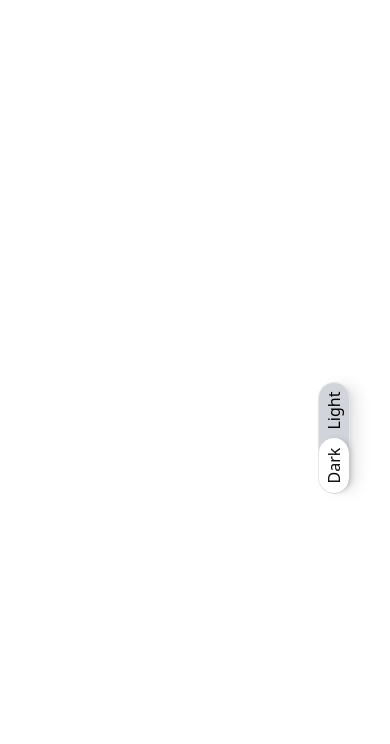
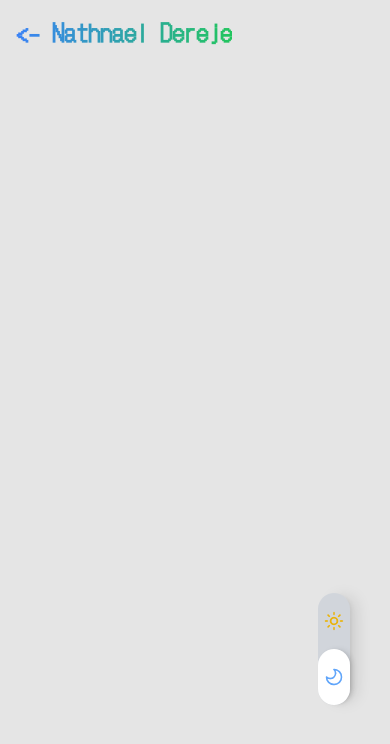
Before and after one commit to NathanZlion/Portfolio, a Next.js app: page / in a window 390 px wide. Shown: the top 744 px of the page. Built offline with nearby package versions, Linux system fonts and the light colour scheme.

Commit message:
Add logo to screen, adjust the modetoggle for mobile and desktop

```diff
--- /dev/null
+++ b/src/app/components/logo-component.tsx
@@ -0,0 +1,42 @@
+import * as React from "react"
+import { cva, type VariantProps } from "class-variance-authority"
+import { cn } from "@/lib/utils"
+
+
+const logoVariants = cva(
+    "fixed top-0 left-0 z-50 p-4 bg-background w-fit",
+    {
+        variants: {
+            variant: {
+                default: "",
+            },
+        },
+        defaultVariants: {
+            variant: "default",
+        },
+    }
+)
+
+export interface LogoProps
+    extends React.HTMLAttributes<HTMLDivElement>,
+    VariantProps<typeof logoVariants> {
+    asChild?: boolean
+}
+
+const Logo = React.forwardRef<HTMLDivElement, LogoProps>(
+    ({ className, variant, asChild = false, ...props }, ref) => {
+        return (
+            <header className={cn(logoVariants({ variant, className }))} ref={ref} {...props}>
+                <div className="flex items-center gap-2">
+                    <span className="text-2xl font-bold font-dotGothic bg-clip-text text-transparent bg-gradient-to-r from-blue-500 to-green-500">
+                        &lt;- Nathnael Dereje
+                    </span>
+                </div>
+            </header>
+        )
+    }
+)
+
+Logo.displayName = "Logo"
+
+export { Logo, logoVariants }
--- a/src/app/globals.css
+++ b/src/app/globals.css
@@ -12,7 +12,8 @@
 
 @layer base {
   :root {
-    --background: 0 0% 100%;
+    /* --background: 0 % 100%; */
+    --background: 0 0% 89.9%;
     --foreground: 0 0% 3.9%;
     --card: 0 0% 100%;
     --card-foreground: 0 0% 3.9%;
--- a/src/app/layout.tsx
+++ b/src/app/layout.tsx
@@ -3,6 +3,7 @@ import localFont from "next/font/local";
 import "./globals.css";
 import { ThemeProvider } from "next-themes";
 import { ModeToggle } from "@/components/ui/mode_toggle";
+import { Logo } from "./components/logo-component";
 
 const geistSans = localFont({
   src: "./fonts/GeistVF.woff",
@@ -62,16 +63,9 @@ export default function RootLayout({
           enableSystem
           disableTransitionOnChange
         >
-          {/* Nav logo goes here */}
-
-          {/*  */}
-          <ModeToggle
-            orientation={"vertical"}
-            className="fixed top-1/2 border right-0"
-          />
-
+          <Logo />
+          <ModeToggle orientation={"vertical"} />
           {children}
-
           {/* sidebar goes here */}
 
         </ThemeProvider>
--- a/src/app/page.tsx
+++ b/src/app/page.tsx
@@ -1,7 +1,8 @@
 
 export default function Home() {
   return (
-    <div className="grid grid-rows-[20px_1fr_20px] items-center justify-items-center min-h-screen p-8 pb-20 gap-16 sm:p-20 font-[family-name:var(--font-geist-sans)]">
+    // <div className="flex-0 p-0 m-0 border"></div>
+    <div className="grid grid-rows-[20px_1fr_20px] items-center justify-items-center min-h-screen p-4 pb-20 gap-16 sm:p-20 font-[family-name:var(--font-geist-sans)]">
     </div>
   );
 }
--- a/src/components/ui/mode_toggle.tsx
+++ b/src/components/ui/mode_toggle.tsx
@@ -4,14 +4,20 @@ import { useTheme } from "next-themes"
 import { forwardRef, useEffect, useState } from "react"
 import { cva, VariantProps } from "class-variance-authority"
 import { cn } from "@/lib/utils"
+import { useIsMobile } from "@/hooks/use-mobile"
+import { Moon, Sun } from "lucide-react"
 
 const modeToggleVariants = cva(
-    "shadow-lg text-base w-28 h-8 flex items-center bg-gray-300 dark:bg-gray-800 rounded-full cursor-pointer p-0",
+    "fixed shadow-lg text-base w-28 h-8 flex items-center bg-gray-300 dark:bg-gray-800 rounded-full cursor-pointer p-0 top-3/4",
     {
         variants: {
             orientation: {
                 horizontal: "",
                 vertical: "-rotate-90",
+            },
+            isMobile: {
+                true: "right-0",
+                false: "left-0",
             },
         },
         defaultVariants: {
@@ -54,6 +60,7 @@ const ModeToggle = forwardRef<HTMLDivElement, ModeToggleProps>(
     ({ className, orientation, ...props }, ref) => {
         const { theme, setTheme } = useTheme()
         const [mounted, setMounted] = useState(false)
+        const isMobile = useIsMobile()
 
         useEffect(() => {
             setMounted(true)
@@ -65,26 +72,47 @@ const ModeToggle = forwardRef<HTMLDivElement, ModeToggleProps>(
             setTheme(theme === "dark" ? "light" : "dark")
         }
 
+        const isLight = theme === "light"
+
         return (
             <div
                 ref={ref}
-                className={cn(className, modeToggleVariants({ orientation }))}
+                className={cn(className, modeToggleVariants({ orientation, isMobile: isMobile }))}
                 onClick={toggleTheme}
                 {...props}
             >
                 <div className="w-full h-full flex items-center justify-between font-medium text-black dark:text-white">
-                    <div className="w-full text-center">Dark</div>
-                    <div className="w-full text-center">Light</div>
+                    {isMobile ? (
+                        <>
+                            <div className="flex justify-center items-center w-full">
+                                <Moon className="text-blue-400" size={20} />
+                            </div>
+                            <div className="flex justify-center items-center w-full">
+                                <Sun className="text-yellow-500" size={20} />
+                            </div>
+                        </>
+                    ) : (
+                        <>
+                            <div className="w-full text-center">Dark</div>
+                            <div className="w-full text-center">Light</div>
+                        </>
+                    )}
                 </div>
+
 
                 <div
                     className={cn(
                         overlayVariants({
                             orientation,
-                            theme: theme === "light" ? "light" : "dark",
+                            theme: isLight ? "light" : "dark",
                         })
                     )}>
-                    <span>{theme === "light" ? "Light" : "Dark"}</span>
+
+                    {
+                        isMobile ?
+                            isLight ? <Sun className="text-yellow-500" size={20} /> : <Moon className="text-blue-400" size={20} /> :
+                            <span className="w-full text-center">{isLight ? "Light" : "Dark"}</span>
+                    }
                 </div>
             </div>
         )
```
Also changed, not shown: src/app/components/header-component.tsx (deleted).
